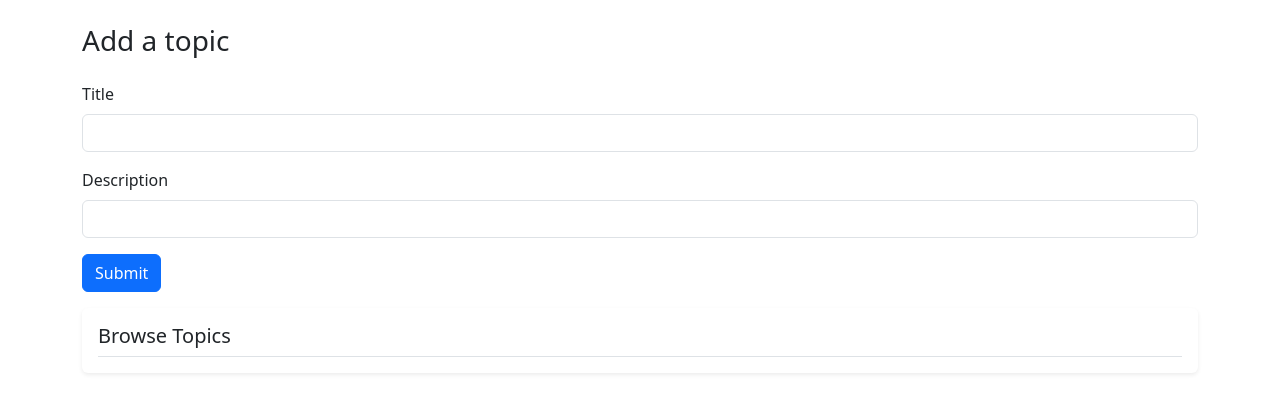
After one commit to z6daB/GreenSolutions, a Flask app: page /forum in a window 1280 px wide. The commit adds this page. Shown: the top 413 px of the page. Run offline with Flask 3, Linux system fonts and the light colour scheme; data that the repository does not hold is empty.

Commit message:
creating a forum page

```diff
--- a/main.py
+++ b/main.py
@@ -3,6 +3,8 @@ from flask import Flask, render_template, redirect, request, make_response
 from data import db_session
 from forms.user import RegisterForm, LoginForm
 from data.users import User
+from data.topic import Topic
+from data.comment import Comment
 from sqlalchemy import orm
 from flask_login import LoginManager, login_user
 
@@ -84,9 +86,39 @@ def login():
                                form=form)
     return render_template('login.html', title='Авторизация', form=form)
 
+
 @app.route('/volunteer')
 def volunteer():
     return render_template('volunteer.html')
+
+
+@app.route('/forum', methods=['POST', 'GET'])
+def forum():
+    db_sess = db_session.create_session()
+    if request.method == 'POST':
+        topic = Topic(
+            title=request.form['title'],
+            description=request.form['description']
+        )
+        db_sess.add(topic)
+        db_sess.commit()
+    topics = db_sess.query(Topic).all()
+    return render_template('forum.html', topics=topics)
+
+
+@app.route('/forum/<int:id>', methods=['GET', 'POST'])
+def topic(id):
+    db_sess = db_session.create_session()
+    if request.method == 'POST':
+        comment = Comment(
+            text=request.form['comment'],
+            topicId=id
+        )
+        db_sess.add(comment)
+        db_sess.commit()
+    topic = db_sess.query(Topic).filter(Topic.id == id).scalar()
+    comments = db_sess.query(Comment).filter(Comment.topicId == id).all()
+    return render_template('topic.html', topic=topic, comments=comments)
 
 
 # @app.route('/logout')
--- a/static/css/style.css
+++ b/static/css/style.css
@@ -231,7 +231,7 @@ body {
     top: 150%;
     left: 70%;
 }
-@media screen and (min-width: 1406px) {
+@media screen and (min-width: 1400px) {
     .name__site {
     position: absolute;
     width: 436px;
--- a/templates/base.html
+++ b/templates/base.html
@@ -5,7 +5,8 @@
     <meta name="viewport"
           content="width=device-width, user-scalable=no, initial-scale=1.0, maximum-scale=1.0, minimum-scale=1.0">
     <meta http-equiv="X-UA-Compatible" content="ie=edge">
-    {% block css %}{% endblock%}
+    {% block css %}{% endblock %}
+    {% block link %}{% endblock %}
     <title>{% block title %}{% endblock %}</title>
 </head>
 <body marginheight="0" marginwidth="0">
--- /dev/null
+++ b/templates/forum.html
@@ -0,0 +1,44 @@
+{% extends 'base.html' %}
+{% block link %}
+<link href="https://cdn.jsdelivr.net/npm/bootstrap@5.3.3/dist/css/bootstrap.min.css" rel="stylesheet"
+          integrity="sha384-QWTKZyjpPEjISv5WaRU9OFeRpok6YctnYmDr5pNlyT2bRjXh0JMhjY6hW+ALEwIH" crossorigin="anonymous">
+{% endblock %}
+
+{% block content %}
+
+<div class="container">
+        <h1 class="fs-3 text my-4">Add a topic</h1>
+        <form accept="/" method="post">
+            <div class="mb-3">
+                <label for="title" class="form-label">Title</label>
+                <input type="text" name="title" class="form-control" id="title" aria-describedby="emailHelp">
+            </div>
+            <div class="mb-3">
+                <label for="description" class="form-label">Description</label>
+                <input type="text" name="description" class="form-control" id="exampleInputPassword1">
+            </div>
+            <button type="submit" class="btn btn-primary">Submit</button>
+        </form>
+
+        <div class="my-3 p-3 bg-body rounded shadow-sm">
+            <h5 class="border-bottom pb-2 mb-0">Browse Topics</h5>
+            {% for item in topics %}
+            <div class="d-flex text-body-secondary pt-3">
+                <svg class="bd-placeholder-img flex-shrink-0 me-2 rounded" width="32" height="32"
+                     xmlns="http://www.w3.org/2000/svg" role="img" aria-label="Placeholder: 32x32"
+                     preserveAspectRatio="xMidYMid slice" focusable="false"><title>Placeholder</title>
+                    <rect width="100%" height="100%" fill="#007bff"></rect>
+                    <text x="50%" y="50%" fill="#007bff" dy=".3em">32x32</text>
+                </svg>
+                <p class="pb-3 mb-0 small lh-sm border-bottom">
+                    <strong class="d-block text-gray-dark"> <a href="/topic/{{item.id}}">{{item.id}}. {{item.title}}</a></strong>
+                    {{item.description}}
+                </p>
+            </div>
+            {% endfor %}
+        </div>
+    </div>
+    <script src="https://cdn.jsdelivr.net/npm/bootstrap@5.3.3/dist/js/bootstrap.bundle.min.js"
+            integrity="sha384-YvpcrYf0tY3lHB60NNkmXc5s9fDVZLESaAA55NDzOxhy9GkcIdslK1eN7N6jIeHz"
+            crossorigin="anonymous"></script>
+{% endblock%}
```
Also changed, not shown: data/comment.py (added, +9 -0 lines), data/topic.py (added, +9 -0 lines), templates/topic.html (added).
